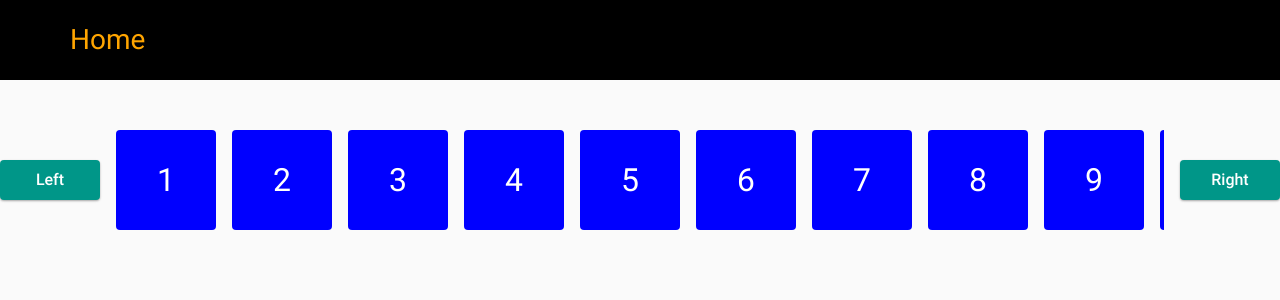
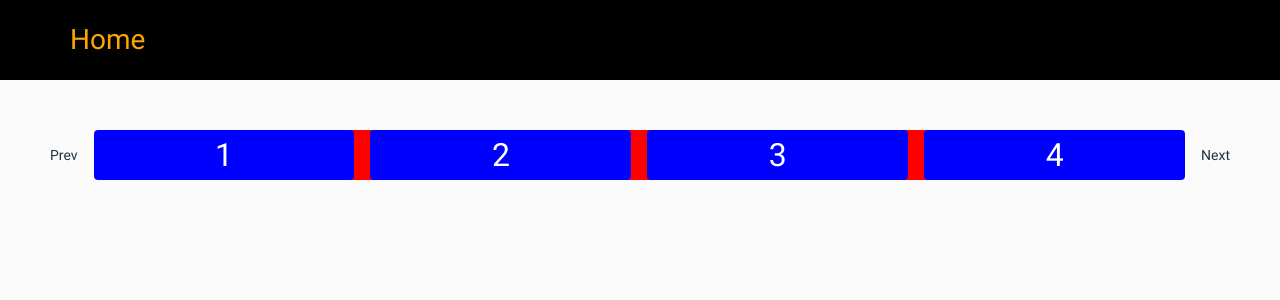
Before and after one commit to Nguyen-Dinh-Tung/app-template, a React (Create React App) app: page / in a window 1280 px wide. Shown: the top 300 px of the page. Built offline with nearby package versions, Linux system fonts and the light colour scheme.

Commit message:
update UISlider

```diff
--- /dev/null
+++ b/src/components/UI/Slider.tsx
@@ -0,0 +1,104 @@
+import React, { useRef } from "react";
+import styled from "styled-components";
+
+/* <UISlider
+  items={Array(10).fill("")}
+  slidesToShow={4}
+  responsive={[
+    { breakpoint: 1199, slidesToShow: 3 },
+    { breakpoint: 767, slidesToShow: 2 },
+    { breakpoint: 480, slidesToShow: 1 },
+  ]}
+>
+  {(item: any, index: number) => {
+    return <div className="slide-item">{index + 1}</div>;
+  }}
+</UISlider>; */
+
+interface Props {
+  children: any;
+  items: any[];
+  responsive: any[];
+  slidesToShow: number;
+}
+
+export const UISlider = ({
+  items,
+  children,
+  responsive,
+  slidesToShow,
+}: Props) => {
+  const ref: any = useRef();
+  return (
+    <Styles responsive={responsive} slidesToShow={slidesToShow}>
+      <div
+        className="slide-action"
+        onClick={() => {
+          ref.current.scrollBy({ left: -10, behavior: "smooth" });
+        }}
+      >
+        Prev
+      </div>
+      <div className="slide-cover" ref={ref}>
+        {items.map(
+          (item: any, ind: number) =>
+            children && React.cloneElement(children(item, ind), { key: ind })
+        )}
+      </div>
+      <div
+        className="slide-action"
+        onClick={() => {
+          ref.current.scrollBy({ left: 10, behavior: "smooth" });
+        }}
+      >
+        Next
+      </div>
+    </Styles>
+  );
+};
+
+const calMinWidth = (slidesToShow: number) => {
+  return `calc(${100 / slidesToShow}% - ${
+    ((slidesToShow - 1) * 16) / slidesToShow
+  }px)`;
+};
+
+const Styles = styled.div<any>`
+  display: flex;
+  align-items: center;
+  justify-content: center;
+  gap: 16px;
+
+  .slide-action {
+    cursor: pointer;
+  }
+
+  .slide-cover {
+    background: red;
+    display: flex;
+    align-items: center;
+    gap: 16px;
+    border-radius: 4px;
+    overflow: auto;
+    scroll-snap-type: x mandatory;
+    > div {
+      scroll-snap-align: start;
+      min-width: ${({ slidesToShow }: any) => calMinWidth(slidesToShow)};
+    }
+    ::-webkit-scrollbar {
+      width: 0;
+      height: 0;
+    }
+  }
+  ${({ responsive }: any) => {
+    return responsive.map(
+      (r: any) => ` @media only screen and (max-width: ${r.breakpoint}px){
+            .slide-cover {
+                > div{
+                    min-width: ${calMinWidth(r.slidesToShow)};
+                }
+            }
+        }`
+    );
+  }}
+`;
--- a/src/screens/home/index.tsx
+++ b/src/screens/home/index.tsx
@@ -1,60 +1,37 @@
-import { UIButton } from "components/UI/Button";
-import { UIList } from "components/UI/List";
+import { UISlider } from "components/UI/Slider";
 import styled from "styled-components";
 
 export const HomeScreen = (props: any) => {
-  const prev = () => {
-    const el = document.getElementsByClassName("slide-cover")[0];
-    el.scrollBy({ behavior: "smooth", top: 0, left: -10 });
-  };
-  const next = () => {
-    const el = document.getElementsByClassName("slide-cover")[0];
-    el.scrollBy({ behavior: "smooth", top: 0, left: 10 });
-  };
   return (
     <Styles>
-      <div className="slide-wrapper">
-        <UIButton onClick={prev}>Left</UIButton>
-        <UIList items={Array(10).fill("")} className="slide-cover">
-          {(item: any, index: number) => {
-            return <div className="slide-item">{index + 1}</div>;
-          }}
-        </UIList>
-        <UIButton onClick={next}>Right</UIButton>
-      </div>
+      <UISlider
+        items={Array(10).fill("")}
+        slidesToShow={4}
+        responsive={[
+          { breakpoint: 1199, slidesToShow: 3 },
+          { breakpoint: 767, slidesToShow: 2 },
+          { breakpoint: 480, slidesToShow: 1 },
+        ]}
+      >
+        {(item: any, index: number) => {
+          return <div className="slide-item">{index + 1}</div>;
+        }}
+      </UISlider>
     </Styles>
   );
 };
 
 const Styles = styled.div`
-  width: 100%;
-  height: 100%;
-  margin: 50px 0;
-  .slide-wrapper {
-    display: flex;
-    align-items: center;
-    gap: 16px;
-  }
-
+  padding: 50px;
   .slide-item {
-    min-width: 100px;
-    height: 100px;
-    background-color: blue;
+    width: 100px;
+    height: 50px;
+    color: white;
+    background: blue;
+    font-size: 32px;
     display: flex;
     align-items: center;
     justify-content: center;
-    font-size: 32px;
     border-radius: 4px;
-    color: white;
-    scroll-snap-align: start;
-  }
-
-  .slide-cover {
-    display: flex;
-    align-items: center;
-    gap: 16px;
-    /* width: 448px; */
-    overflow-x: auto;
-    scroll-snap-type: x mandatory;
   }
 `;
```
Also changed, not shown: src/components/UI/SlickSlider.tsx (+0 -15 lines).
